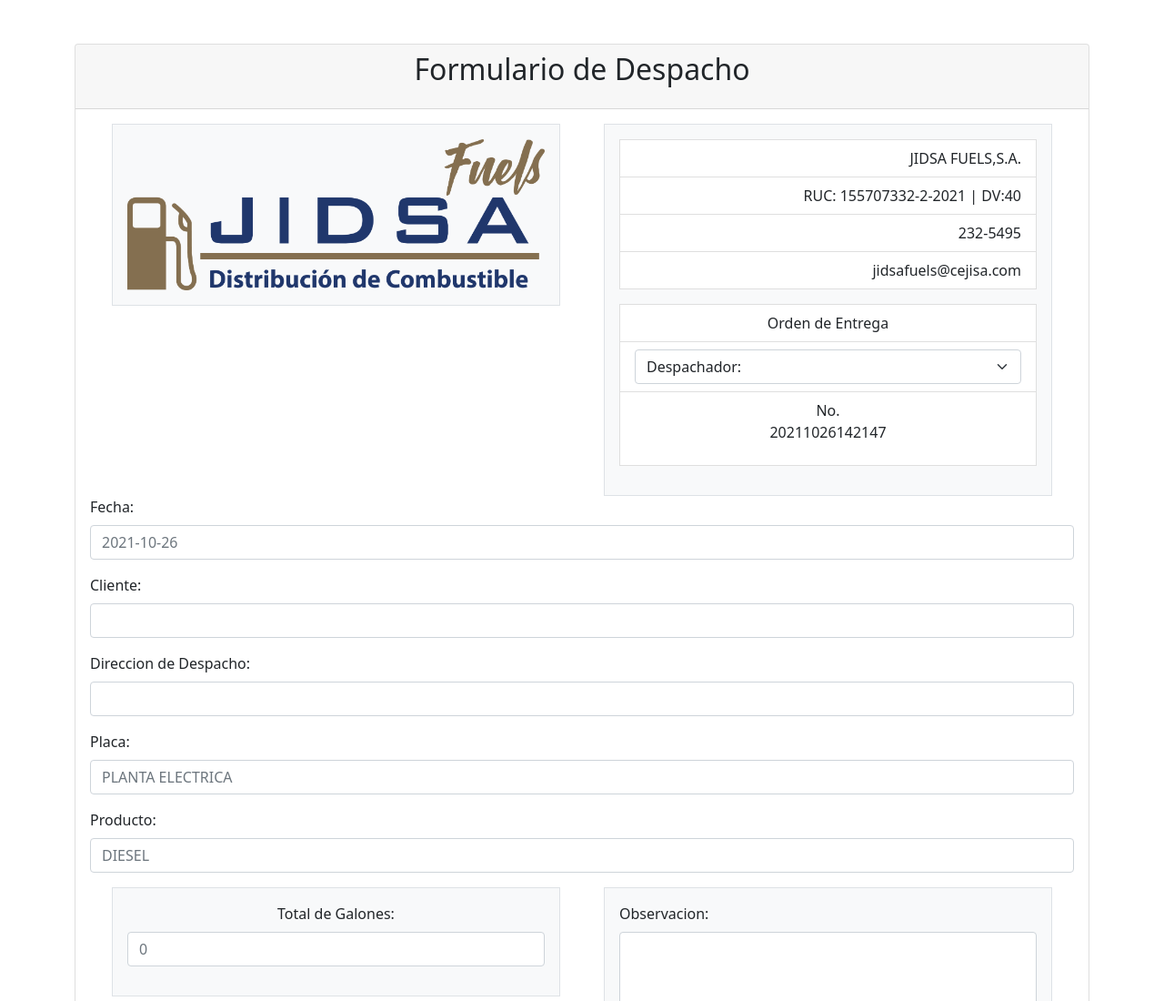
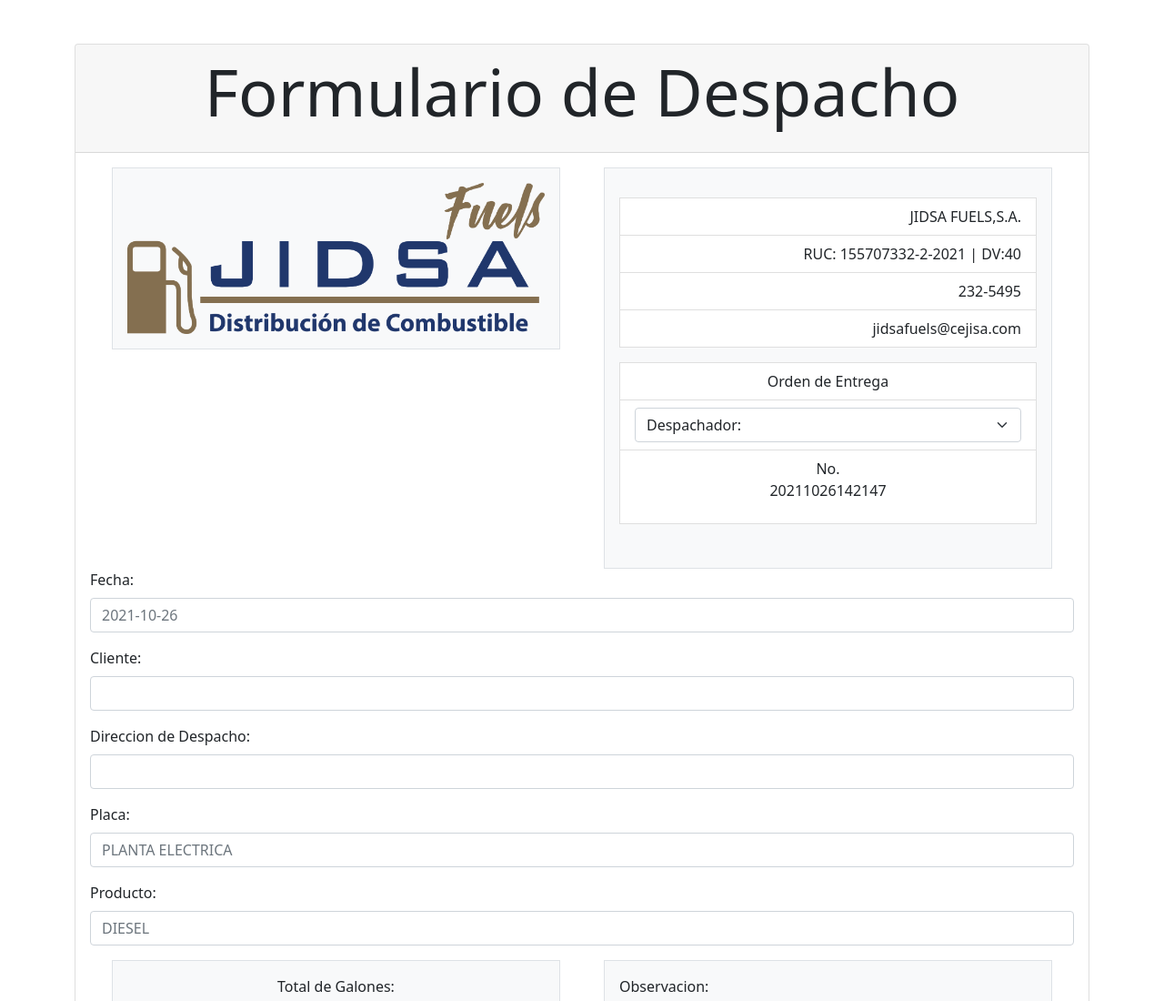
Before and after one commit to jidsafuels/jidsafuels.github.io, a plain HTML site: page index.html in a window 1280 px wide. Shown: the top 1100 px of the page at 91% size. Drawn offline with nearby package versions, Linux system fonts and the light colour scheme.

Commit message:
Update Index

```diff
--- a/index.html
+++ b/index.html
@@ -20,7 +20,7 @@
 			<div class="card">
 				<div class="card-header">
 					<figure class="text-center">
-						<h2>Formulario de Despacho</h2>
+						<h1 class="display-2">Formulario de Despacho</h1>
 					</figure>
 				</div>
 				<div class="card-body">
@@ -35,6 +35,7 @@
 							</div>
 							<div class="col">
 								<div class="p-3 border bg-light">
+									<p class="lead">
 									<ul class="list-group">
 										<figure class="text-end">
 											<li class="list-group-item">JIDSA FUELS,S.A.</li>
@@ -63,6 +64,7 @@
 											</li>
 										</figure>
 									</ul>
+									</p>
 								</div>
 							</div>
 						</div>
```
